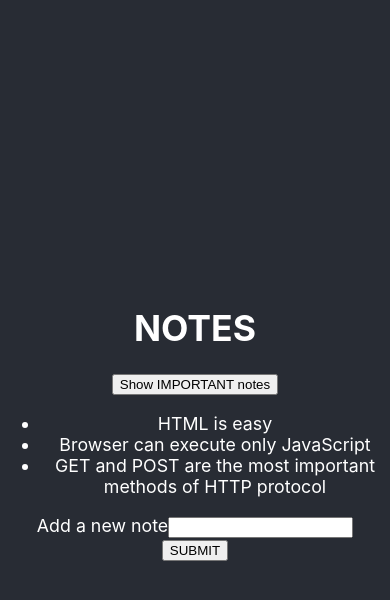
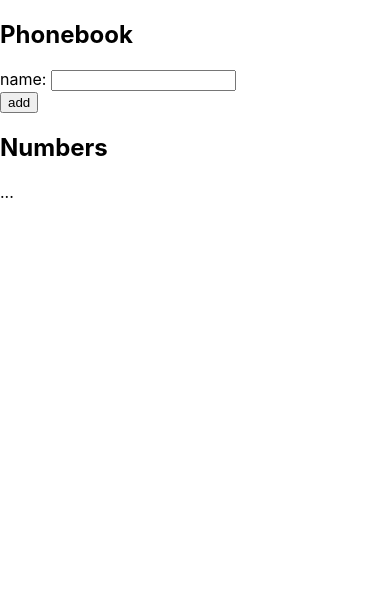
Before and after one commit to TBT50/FSopen, a React (Create React App) app: page / in a window 390 px wide. Shown: the top 600 px of the page. Built offline with nearby package versions, Linux system fonts and the light colour scheme.

Commit message:
Phonebook - initial project

```diff
--- a/src/App.tsx
+++ b/src/App.tsx
@@ -1,78 +1,22 @@
-import "./App.css";
 import { useState } from "react";
-import { Note } from "./components/Note";
-
-const notesList = [
-  {
-    id: 1,
-    content: "HTML is easy",
-    date: "2019-05-30T17:30:31.098Z",
-    important: true,
-  },
-  {
-    id: 2,
-    content: "Browser can execute only JavaScript",
-    date: "2019-05-30T18:39:34.091Z",
-    important: false,
-  },
-  {
-    id: 3,
-    content: "GET and POST are the most important methods of HTTP protocol",
-    date: "2019-05-30T19:20:14.298Z",
-    important: true,
-  },
-];
 
 const App = () => {
-  const [notes, setNotes] = useState(notesList);
-  const [newNoteValue, setNewNoteValue] = useState("");
-  const [showAll, setShowAll] = useState(true);
-
-  const handleNoteChange = (event: React.ChangeEvent<HTMLInputElement>) => {
-    setNewNoteValue(event.target.value);
-  };
-
-  const handleAddNote = (event: React.FormEvent<HTMLFormElement>) => {
-    event.preventDefault();
-    const newNote = {
-      id: notes.length + 1,
-      content: newNoteValue,
-      date: new Date().toISOString(),
-      important: Math.random() < 0.5,
-    };
-    setNotes([...notes, newNote]);
-    setNewNoteValue("");
-  };
-
-  const notesToShow = showAll
-    ? notes
-    : notes.filter((note) => note.important === true);
+  const [persons, setPersons] = useState([{ name: "Arto Hellas" }]);
+  const [newName, setNewName] = useState("");
 
   return (
-    <div className="App">
-      <header className="App-header">
-        <h1>NOTES</h1>
-        <button type="button" onClick={() => setShowAll(!showAll)}>
-          Show {showAll ? "IMPORTANT" : "ALL"} notes
-        </button>
-        <ul>
-          {notesToShow.map((note) => (
-            <Note key={note.id} {...note} />
-          ))}
-        </ul>
-        <form onSubmit={handleAddNote}>
-          <div>
-            <label htmlFor="newNote">Add a new note</label>
-            <input
-              type="text"
-              id="newNote"
-              onChange={handleNoteChange}
-              value={newNoteValue}
-            />
-          </div>
-          <button>SUBMIT</button>
-        </form>
-      </header>
+    <div>
+      <h2>Phonebook</h2>
+      <form>
+        <div>
+          name: <input />
+        </div>
+        <div>
+          <button type="submit">add</button>
+        </div>
+      </form>
+      <h2>Numbers</h2>
+      ...
     </div>
   );
 };
--- a/src/components/Note.tsx
+++ /dev/null
@@ -1,10 +0,0 @@
-interface NoteProps {
-  id: number;
-  content: string;
-  date: string;
-  important: boolean;
-}
-
-export const Note = ({ content }: NoteProps) => {
-  return <li>{content}</li>;
-};
```
